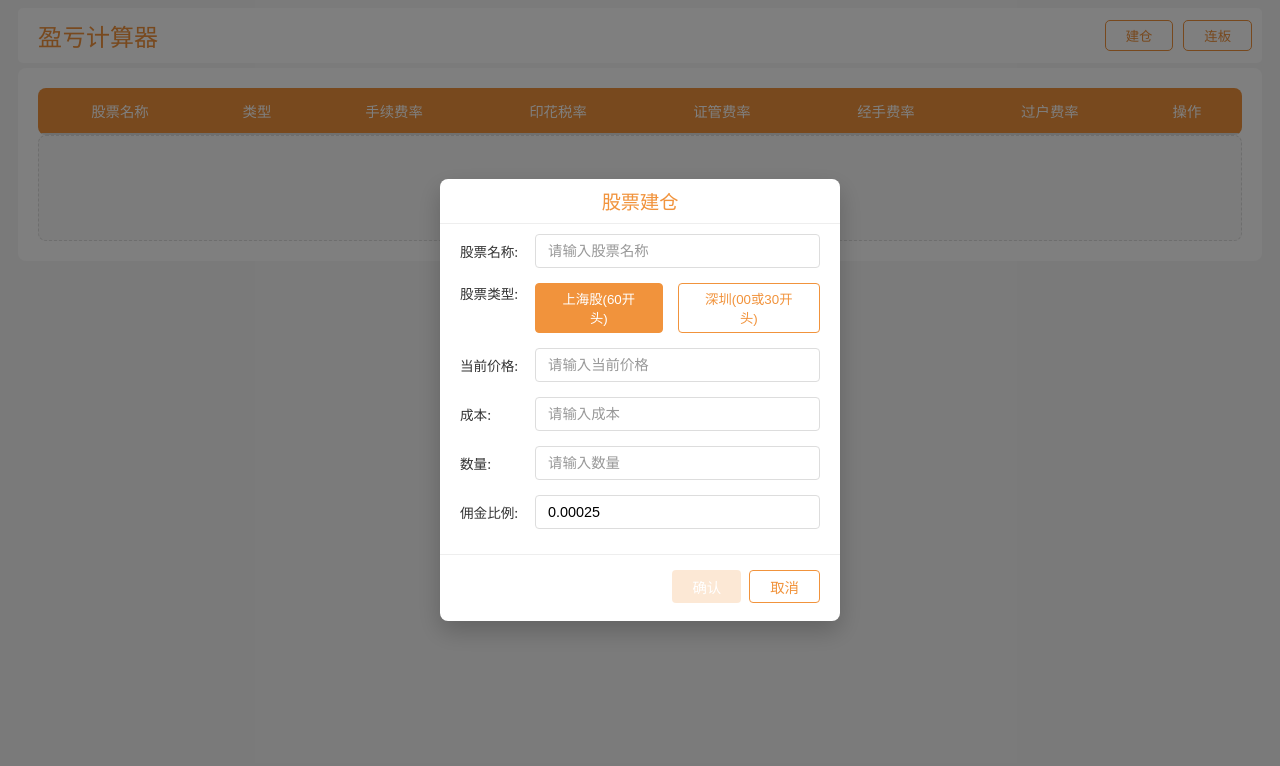
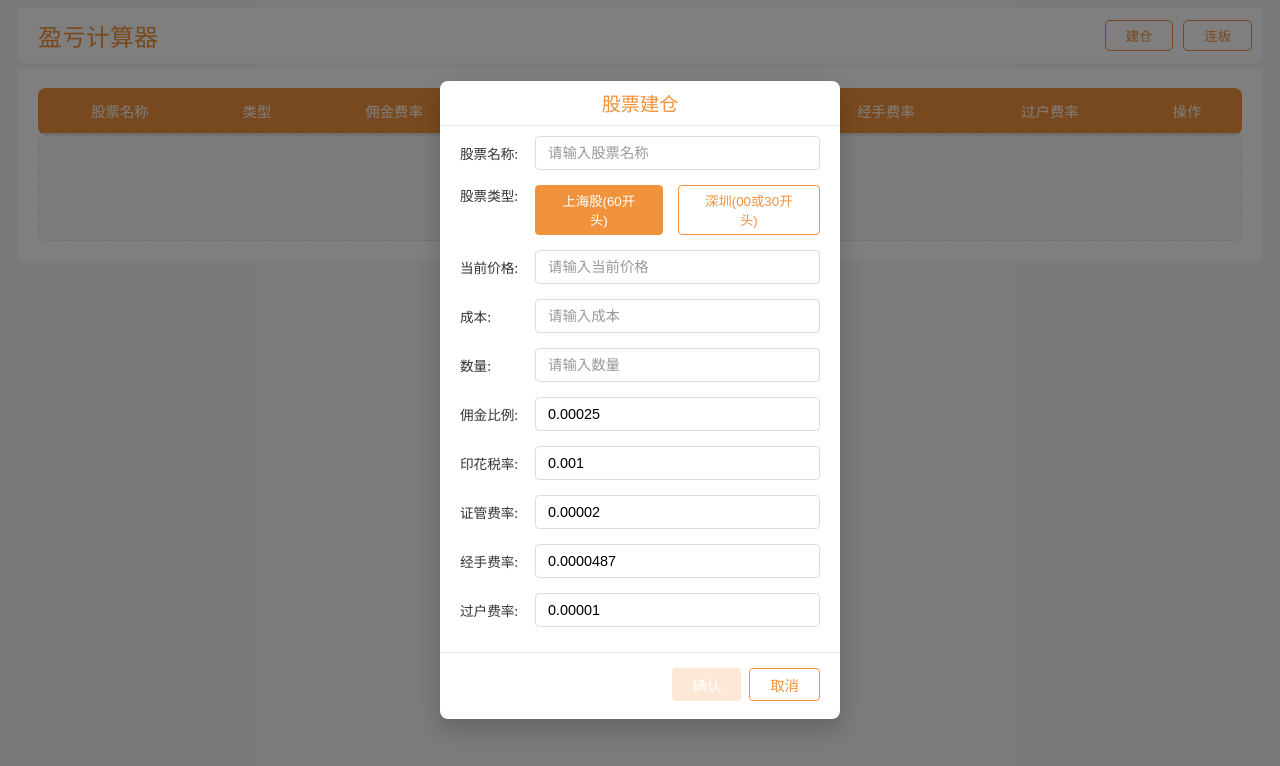
Before and after one commit to UNI-BIG-CAT/trader-calculator-rs, a React (Vite) app: page / in a window 1280 px wide. Both pictures are taken after a click on the button "建仓". Shown: the top 766 px of the page. Built offline with nearby package versions, Linux system fonts and the light colour scheme.

Commit message:
大屏样式调整，以及让手续费印花税等手填

```diff
--- a/src/App.jsx
+++ b/src/App.jsx
@@ -20,10 +20,23 @@ function App() {
   // Toast Hook
   const { toasts, removeToast, showError, showSuccess } = useToast();
 
-  // 从localStorage获取上次保存的手续费率，如果没有则使用默认值
-  const getSavedCommissionFeeRate = () => {
-    const saved = localStorage.getItem("commissionFeeRate");
-    return saved ? parseFloat(saved) : 0.00025;
+  // 从localStorage获取上次保存的佣金率，如果没有则使用默认值
+  const [defaultBrokerageFeeRate, setDefaultBrokerageFeeRate] =
+    useState(0.0000487);
+  const getFeeRate = (key) => {
+    const saved = localStorage.getItem(key);
+    if (key === "commissionFeeRate") {
+      return saved ? parseFloat(saved) : 0.00025;
+    } else if (key === "taxFeeRate") {
+      return saved ? parseFloat(saved) : 0.001;
+    } else if (key === "regulatoryFeeRate") {
+      return saved ? parseFloat(saved) : 0.00002;
+    } else if (key === "brokerageFeeRate") {
+      return saved ? parseFloat(saved) : defaultBrokerageFeeRate;
+    } else if (key === "transferFeeRate") {
+      return saved ? parseFloat(saved) : 0.00001;
+    }
+    return 0.0;
   };
 
   // 表单数据状态
@@ -33,7 +46,11 @@ function App() {
     currentPrice: "",
     transactionPrice: "",
     transactionPosition: "",
-    commissionFeeRate: getSavedCommissionFeeRate(),
+    commissionFeeRate: getFeeRate("commissionFeeRate"),
+    taxFeeRate: getFeeRate("taxFeeRate"),
+    regulatoryFeeRate: getFeeRate("regulatoryFeeRate"),
+    brokerageFeeRate: getFeeRate("brokerageFeeRate"),
+    transferFeeRate: getFeeRate("transferFeeRate"),
   });
 
   /*******************生命周期*********************/
@@ -69,7 +86,7 @@ function App() {
     }
   };
 
-  // 格式化手续费率
+  // 格式化佣金费率
   const formatCommissionFee = (rate) => {
     return (rate * 100).toFixed(4) + "%";
   };
@@ -87,7 +104,11 @@ function App() {
       currentPrice: "",
       transactionPrice: "",
       transactionPosition: "",
-      commissionFeeRate: getSavedCommissionFeeRate(),
+      commissionFeeRate: getFeeRate("commissionFeeRate"),
+      taxFeeRate: getFeeRate("taxFeeRate"),
+      regulatoryFeeRate: getFeeRate("regulatoryFeeRate"),
+      brokerageFeeRate: getFeeRate("brokerageFeeRate"),
+      transferFeeRate: getFeeRate("transferFeeRate"),
     });
   };
   const handleInputChange = (e) => {
@@ -104,9 +125,24 @@ function App() {
         [name]: value,
       };
 
-      // 如果修改的是手续费率，保存到localStorage
+      // 如果修改的是佣金费率，保存到localStorage
       if (name === "commissionFeeRate") {
         localStorage.setItem("commissionFeeRate", value);
+      }
+      if (name === "taxFeeRate") {
+        // 印花税
+        localStorage.setItem("taxFeeRate", value);
+      }
+      if (name === "regulatoryFeeRate") {
+        // 证管费
+        localStorage.setItem("regulatoryFeeRate", value);
+      }
+      if (name === "brokerageFeeRate") {
+        // 经手费
+        localStorage.setItem("brokerageFeeRate", value);
+      }
+      if (name === "transferFeeRate") {
+        localStorage.setItem("transferFeeRate", value);
       }
 
       return newFormData;
@@ -124,7 +160,18 @@ function App() {
         showError("请填写所有字段", 1000);
         return;
       }
-
+      console.log({
+        stockName: formData.stockName,
+        stockType: formData.stockType,
+        currentPrice: parseFloat(formData.currentPrice),
+        transactionPrice: parseFloat(formData.transactionPrice),
+        transactionPosition: parseInt(formData.transactionPosition),
+        commissionFeeRate: parseFloat(formData.commissionFeeRate),
+        taxFeeRate: parseFloat(formData.taxFeeRate),
+        regulatoryFeeRate: parseFloat(formData.regulatoryFeeRate),
+        brokerageFeeRate: parseFloat(formData.brokerageFeeRate),
+        transferFeeRate: parseFloat(formData.transferFeeRate),
+      });
       await invoke("handle_open_position", {
         stockName: formData.stockName,
         stockType: formData.stockType,
@@ -132,6 +179,10 @@ function App() {
         transactionPrice: parseFloat(formData.transactionPrice),
         transactionPosition: parseInt(formData.transactionPosition),
         commissionFeeRate: parseFloat(formData.commissionFeeRate),
+        taxFeeRate: parseFloat(formData.taxFeeRate),
+        regulatoryFeeRate: parseFloat(formData.regulatoryFeeRate),
+        brokerageFeeRate: parseFloat(formData.brokerageFeeRate),
+        transferFeeRate: parseFloat(formData.transferFeeRate),
       });
       getStockList();
       closeDialog();
@@ -205,7 +256,7 @@ function App() {
             <tr>
               <th>股票名称</th>
               <th>类型</th>
-              <th>手续费率</th>
+              <th>佣金费率</th>
               <th>印花税率</th>
               <th>证管费率</th>
               <th>经手费率</th>
@@ -274,7 +325,14 @@ function App() {
                         ? "stock-type-button-active"
                         : "stock-type-button"
                     }
-                    onClick={() => setFormData({ ...formData, stockType: 1 })}
+                    onClick={() => {
+                      setFormData({
+                        ...formData,
+                        brokerageFeeRate: 0.0000487,
+                        stockType: 1,
+                      });
+                      setDefaultBrokerageFeeRate(0.0000487);
+                    }}
                   >
                     上海股(60开头)
                   </button>
@@ -284,7 +342,14 @@ function App() {
                         ? "stock-type-button-active"
                         : "stock-type-button"
                     }
-                    onClick={() => setFormData({ ...formData, stockType: 2 })}
+                    onClick={() => {
+                      setFormData({
+                        ...formData,
+                        brokerageFeeRate: 0.0000341,
+                        stockType: 2,
+                      });
+                      setDefaultBrokerageFeeRate(0.0000341);
+                    }}
                   >
                     深圳(00或30开头)
                   </button>
@@ -337,6 +402,50 @@ function App() {
                   max="1"
                 />
               </div>
+              <div className="form-group">
+                <label>印花税率:</label>
+                <input
+                  type="number"
+                  name="taxFeeRate"
+                  value={formData.taxFeeRate}
+                  onChange={handleInputChange}
+                  placeholder="请输入印花税比例"
+                  max="1"
+                />
+              </div>
+              <div className="form-group">
+                <label>证管费率:</label>
+                <input
+                  type="number"
+                  name="regulatoryFeeRate"
+                  value={formData.regulatoryFeeRate}
+                  onChange={handleInputChange}
+                  placeholder="请输入证管费比例"
+                  max="1"
+                />
+              </div>
+              <div className="form-group">
+                <label>经手费率:</label>
+                <input
+                  type="number"
+                  name="brokerageFeeRate"
+                  value={formData.brokerageFeeRate}
+                  onChange={handleInputChange}
+                  placeholder="请输入经手费比例"
+                  max="1"
+                />
+              </div>
+              <div className="form-group">
+                <label>过户费率:</label>
+                <input
+                  type="number"
+                  name="transferFeeRate"
+                  value={formData.transferFeeRate}
+                  onChange={handleInputChange}
+                  placeholder="请输入过户费比例"
+                  max="1"
+                />
+              </div>
             </div>
             <div className="dialog-actions">
               <button
--- a/src/css/detail.css
+++ b/src/css/detail.css
@@ -3,17 +3,41 @@
   padding: 5px 10px;
   min-width: 455px;
   display: flex;
-  flex-direction:column;
+  flex-direction: column;
   flex-shrink: 3;
 }
 
+/* 卡片网格布局 */
 .action-detail {
   background-color: #ffffff;
   border-radius: 8px;
-  /* box-shadow: 0 2px 8px rgba(0, 0, 0, 0.1); */
-  margin-bottom: 5px;
-  padding:5px 20px;
+  padding: 15px 20px;
 }
+
+
+/* 响应式网格布局 */
+@media (min-width: 768px) {
+  .detail-container {
+    display: grid;
+    grid-template-columns: repeat(auto-fit, minmax(400px, 1fr));
+    gap: 8px;
+    align-items: start;
+  }
+}
+
+@media (min-width: 1200px) {
+  .detail-container {
+    grid-template-columns: repeat(auto-fit, minmax(400px, 1fr));
+  }
+}
+
+@media (min-width: 1600px) {
+  .detail-container {
+    grid-template-columns: repeat(auto-fit, minmax(540px, 1fr));
+  }
+}
+
+
 
 .detail-grid {
   display: flex;
@@ -24,7 +48,7 @@
 .detail-row {
   display: grid;
   grid-template-columns: 1fr auto 1fr auto;
-  gap: 20px;
+  gap: 8px;
   padding: 6px 0;
   /* border-bottom: 1px solid #f0f0f0; */
   align-items: center;
@@ -80,12 +104,12 @@
     display: flex;
     justify-content: center;
     align-items: center;
-    padding-bottom: 10px;
+    padding: 15px 10px;
     border-radius: 8px;
+    grid-column: 1 / -1; /* 让按钮容器跨越所有列 */
 }
 
 .detail-action-btn {
-    margin-top: 10px;
     background-color: #fff;
     color:  #F1933C;
     border: 1px solid #F1933C;
```
Also changed, not shown: 1 other file (tests, documents, lock files or other folders).
